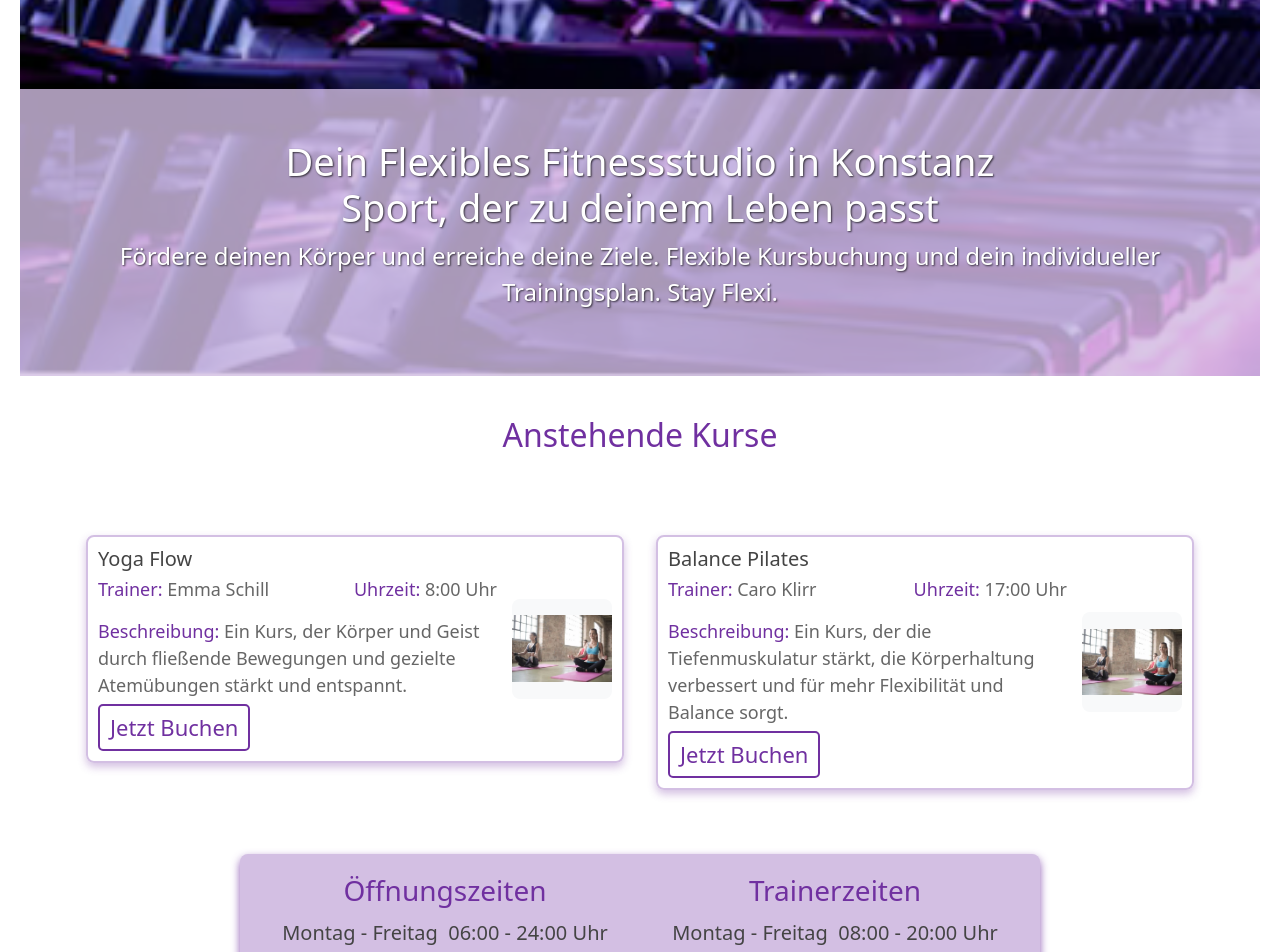
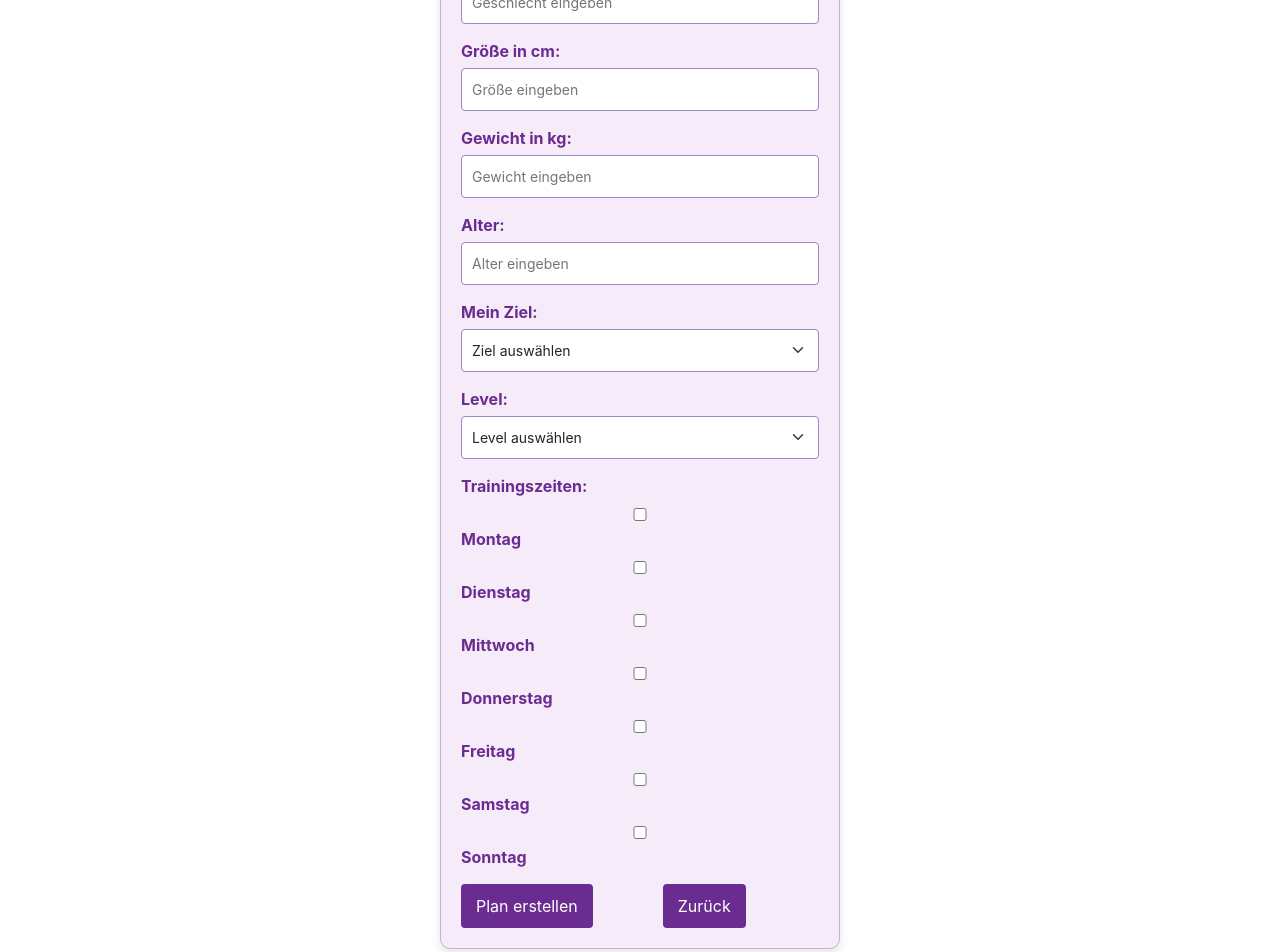
Before and after one commit to ju121mar/Flexifit_v2, a Vue app in the folder frontend/: page /trainingsplan/new in a window 1280 px wide. Before the commit this address led to /. Shown: the part 300-1252 px from the top of the page. Built offline with nearby package versions, Linux system fonts and the light colour scheme; some icons are missing.

Commit message:
frontend Trainingsplan erstellen

```diff
--- a/frontend/src/components/Trainingsplan.vue
+++ b/frontend/src/components/Trainingsplan.vue
@@ -1,7 +1,8 @@
 <script setup>
 import { ref, onMounted } from 'vue';
-import BackButton from './BackButton.vue';
-import PrimaryButton from './PrimaryButton.vue';
+import BackButton from "@/components/BackButton.vue";
+import PrimaryButton from "@/components/PrimaryButton.vue";
+import NewTrainingsplanView from '@/views/NewTrainingsplanView.vue'
 import {useRoute, useRouter} from 'vue-router';
 import axios from 'axios';
 
@@ -9,6 +10,10 @@ import axios from 'axios';
 const router = useRouter();
 function navigateBack() {
   router.push('/');
+}
+
+function createNewPlan() {
+  router.push('/trainingsplan/new');
 }
 
 </script>
@@ -19,7 +24,7 @@ function navigateBack() {
 
       <div class="button-container">
         <PrimaryButton class="primarybutton" buttontext="Mein persönlicher Trainingsplan" @click="goToPersonalPlan"></PrimaryButton>
-        <PrimaryButton class="primarybutton" buttontext="Trainingsplan erstellen" @click="createNewPlanPlan"></PrimaryButton>
+        <PrimaryButton class="primarybutton" buttontext="Trainingsplan erstellen" @click="createNewPlan"></PrimaryButton>
       </div>
     </div>
   </template>
--- a/frontend/src/router/index.js
+++ b/frontend/src/router/index.js
@@ -14,6 +14,7 @@ import CourseDetailView from "@/views/CourseDetailView.vue";
 import LoginMitgliedView from '@/views/LoginMitgliedView.vue';
 import LoginMitgliedSuccess from "@/views/LoginMitgliedSuccess.vue";
 import Trainingsplan from '@/components/Trainingsplan.vue';
+import NewTrainingsplanView from '@/views/NewTrainingsplanView.vue';
 
 
 const routes = [
@@ -89,6 +90,12 @@ const routes = [
     path: '/trainingsplan',
     name: 'Trainingsplan',
     component: Trainingsplan,
+  },
+
+  {
+    path: '/trainingsplan/new',
+    name: 'NewTrainingsplan',
+    component: NewTrainingsplanView,
   }
 ];
 
--- /dev/null
+++ b/frontend/src/views/NewTrainingsplanView.vue
@@ -0,0 +1,266 @@
+<script setup>
+import { ref, onMounted } from "vue";
+import axios from 'axios'
+import {apiCall} from "@/utility/ApiCall.js";
+import router from "@/router/index.js";
+//import { useRouter } from "vue-router";
+
+
+const days = [
+  "Montag",
+  "Dienstag",
+  "Mittwoch",
+  "Donnerstag",
+  "Freitag",
+  "Samstag",
+  "Sonntag"
+];
+
+// Formulardaten
+const newPlan = ref({
+  gender: "",
+  height: "",
+  weight: "",
+  age: "",
+  goal: "",
+  level: "",
+  workload: "",
+  trainingDays: [] // Liste der ausgewählten Wochentage
+});
+
+// Zustände
+const planCreated = ref(false);
+
+
+// API-Aufruf zur Erstellung des Plans
+const submitForm = async () => {
+  console.log("Formular abgesendet:", newPlan.value);
+
+  try {
+    await apiCall({
+      method: "POST",
+      url: "/plan/erstellen",
+      data: newPlan.value
+    });
+
+    // Formular zurücksetzen
+    newPlan.value = {
+      gender: "",
+      height: "",
+      weight: "",
+      age: "",
+      goal: "",
+      level: "",
+      workload: "",
+      trainingDays: []
+    };
+    planCreated.value = true;
+    router.push("/");
+  } catch (error) {
+    console.error("Fehler beim Erstellen des Plans:", error);
+  }
+};
+</script>
+
+<template>
+  <div class="kurs-form">
+    <h2>Neuen Trainingsplan erstellen</h2>
+    <form @submit.prevent="submitForm">
+      <div class="kurs-group">
+        <label for="gender">Geschlecht:</label>
+        <input
+          type="text"
+          id="gender"
+          v-model="newPlan.gender"
+          placeholder="Geschlecht eingeben"
+          required
+        />
+      </div>
+      <div class="kurs-group">
+        <label for="height">Größe in cm:</label>
+        <input
+          type="text"
+          id="height"
+          v-model="newPlan.height"
+          placeholder="Größe eingeben"
+          required
+        />
+      </div>
+      <div class="kurs-group">
+        <label for="weight">Gewicht in kg:</label>
+        <input
+          type="text"
+          id="weight"
+          v-model="newPlan.weight"
+          placeholder="Gewicht eingeben"
+          required
+        />
+      </div>
+      <div class="kurs-group">
+        <label for="age">Alter:</label>
+        <input
+          type="text"
+          id="age"
+          v-model="newPlan.age"
+          placeholder="Alter eingeben"
+          required
+        />
+      </div>
+      <div class="kurs-group">
+        <label for="goal">Mein Ziel:</label>
+        <select id="goal" v-model="newPlan.goal" class="form-select" required>
+          <option disabled value="">Ziel auswählen</option>
+          <option value="Muskelaufbau">Muskelaufbau</option>
+          <option value="Gewichtsverlust">Gewichtsverlust</option>
+          <option value="Ausdauerverbesserung">Ausdauerverbesserung</option>
+          <option value="AllgemeineFitness">Allgemeine Fitness</option>
+          <option value="Rehabilitation">Rehabilitation</option>
+        </select>
+      </div>
+      <div class="kurs-group">
+        <label for="level">Level:</label>
+        <select id="level" v-model="newPlan.level" class="form-select" required>
+          <option disabled value="">Level auswählen</option>
+          <option value="Anfänger">Anfänger</option>
+          <option value="Fortgeschritten">Fortgeschritten</option>
+          <option value="Experte">Experte</option>
+        </select>
+      </div>
+      <div class="kurs-group">
+        <label>Trainingszeiten:</label>
+        <div v-for="day in days" :key="day" class="checkbox-group">
+          <input
+            type="checkbox"
+            :id="day"
+            :value="day"
+            v-model="newPlan.trainingDays"
+          />
+          <label :for="day">{{ day }}</label>
+        </div>
+      </div>
+      <button type="submit">Plan erstellen</button>
+      <router-link to="/" class="button zurueck-button">Zurück</router-link>
+    </form>
+    <div v-if="planCreated" class="success-message">
+      <p>Neuer Trainingsplan erstellt!</p>
+    </div>
+  </div>
+</template>
+
+<style scoped>
+
+.kurs-form {
+  max-width: 400px;
+  margin: 20px auto;
+  padding: 20px;
+  border: 1px solid #c8b1d9;
+  border-radius: 10px;
+  background-color: #f6ebf9;
+  box-shadow: 0px 4px 8px rgba(0, 0, 0, 0.1);
+  font-family: 'Inter', sans-serif;
+}
+
+.kurs-group {
+  margin-bottom: 15px;
+}
+.kurs-group .form-select {
+  width: 100%;
+  padding: 10px;
+  border-radius: 4px;
+  border: 1px solid #a084ca;
+  font-size: 14px;
+  margin-bottom: 15px;
+
+}
+label {
+  display: block;
+  margin-bottom: 5px;
+  font-weight: bold;
+  color: #6a2c91;
+}
+
+input,
+textarea {
+  width: 100%;
+  padding: 10px;
+  border: 1px solid #a084ca;
+  border-radius: 4px;
+  background-color: #fff;
+  font-size: 14px;
+}
+
+input:focus,
+textarea:focus {
+  outline: none;
+  border-color: #6a2c91;
+  box-shadow: 0 0 5px rgba(106, 44, 145, 0.5);
+}
+
+.success-message {
+  margin-top: 15px;
+  padding: 10px;
+  background-color: #d4edda;
+  border: 1px solid #c3e6cb;
+  border-radius: 4px;
+  color: #155724;
+  font-size: 14px;
+}
+
+button,
+.zurueck-button {
+  padding: 10px 15px;
+  background-color: #6a2c91;
+  color: #fff;
+  border: none;
+  border-radius: 4px;
+  cursor: pointer;
+  font-size: 16px;
+  transition: background-color 0.3s ease;
+  display: inline-block;
+  text-align: center;
+  text-decoration: none;
+  margin-right: 70px;
+}
+
+button:hover,
+.zurueck-button:hover {
+  background-color: #4e216c;
+}
+.modal-backdrop {
+  z-index: 1040; /* Bootstrap Modal-Z-Index */
+}
+
+.modal.show {
+  display: block;
+}
+.img-thumbnail {
+  cursor: pointer;
+  transition: transform 0.3s ease-in-out;
+}
+
+.img-thumbnail:hover {
+  transform: scale(1.05);
+}
+
+.modal-header {
+  background-color: #6a2c91;
+  color: white;
+}
+
+.btn-primary {
+  background-color: #6a2c91;
+  border: none;
+}
+
+.btn-primary:hover {
+  background-color: #4e216c;
+}
+.kurs-group .checkbox-group {
+  margin: 5px 0;
+}
+.checkbox-group input[type="checkbox"] {
+  margin-right: 10px;
+}
+
+
+</style>
```
